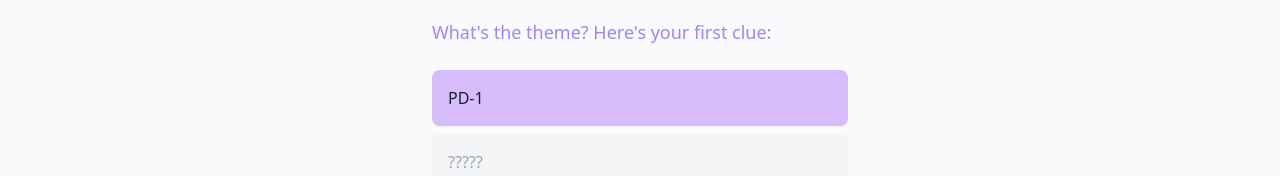
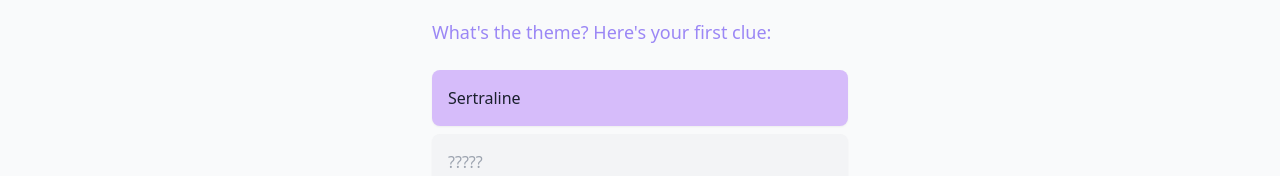
Before and after one commit to dumbledore108/pinpoint-clinical-clues, a React (Vite) app: page / in a window 1280 px wide. Shown: the part 170-346 px from the top of the page. Built offline with nearby package versions, Linux system fonts and the light colour scheme.

Commit message:
Replace clue sets
Update clue sets with new themes and difficulty levels.

```diff
--- a/src/data/cluesets.ts
+++ b/src/data/cluesets.ts
@@ -2,81 +2,95 @@
 import { ClueSet } from "../types/game";
 
 export const CLUE_SETS: ClueSet[] = [
+  // EASY SETS
   {
-    theme: "Banned or Withdrawn Drugs",
-    keyword: "withdrawn",
+    theme: "NSAIDs",
+    keyword: "nsaids",
     clues: [
-      "Rofecoxib",
-      "Thalidomide",
-      "Fenfluramine",
-      "Cisapride",
-      "Terfenadine"
+      "Ibuprofen",
+      "Naproxen",
+      "Diclofenac",
+      "Ketorolac",
+      "Indomethacin"
     ]
   },
   {
-    theme: "DNA Viruses",
-    keyword: "DNA",
+    theme: "Beta Blockers",
+    keyword: "beta-blockers",
     clues: [
-      "Hepatitis B",
-      "Herpes simplex",
-      "HPV",
-      "Adenovirus",
-      "Varicella-zoster"
+      "Metoprolol",
+      "Propranolol",
+      "Atenolol",
+      "Carvedilol",
+      "Bisoprolol"
     ]
   },
   {
-    theme: "Checkpoint Inhibitor Targets",
-    keyword: "checkpoint",
+    theme: "SSRIs",
+    keyword: "ssri",
     clues: [
-      "PD-1",
-      "PD-L1",
-      "CTLA-4",
-      "LAG-3",
-      "TIM-3"
+      "Sertraline",
+      "Escitalopram",
+      "Fluoxetine",
+      "Paroxetine",
+      "Citalopram"
+    ]
+  },
+  // MEDIUM SETS
+  {
+    theme: "Diabetes Complications",
+    keyword: "complications",
+    clues: [
+      "Retinopathy",
+      "Nephropathy",
+      "Neuropathy",
+      "Gastroparesis",
+      "Foot ulcer"
     ]
   },
   {
-    theme: "Zoonotic Infections",
-    keyword: "zoonotic",
+    theme: "Tumor Markers",
+    keyword: "markers",
     clues: [
-      "Brucellosis",
-      "Leptospirosis",
-      "Anthrax",
-      "Rabies",
-      "Tularemia"
+      "PSA",
+      "CA-125",
+      "AFP",
+      "CEA",
+      "CA 19-9"
     ]
   },
   {
-    theme: "Antiarrhythmic Drugs (Class III)",
-    keyword: "class3",
+    theme: "Autoimmune Skin Disorders",
+    keyword: "autoimmune",
     clues: [
-      "Amiodarone",
-      "Dronedarone",
-      "Sotalol",
-      "Ibutilide",
-      "Dofetilide"
+      "Pemphigus vulgaris",
+      "Bullous pemphigoid",
+      "Dermatitis herpetiformis",
+      "Psoriasis",
+      "Vitiligo"
+    ]
+  },
+  // HARD SETS
+  {
+    theme: "Opportunistic Infections in HIV",
+    keyword: "opportunistic",
+    clues: [
+      "Pneumocystis jirovecii",
+      "CMV retinitis",
+      "Toxoplasmosis",
+      "Cryptococcal meningitis",
+      "Mycobacterium avium complex"
     ]
   },
   {
-    theme: "Conditions Associated with HLA-B27",
-    keyword: "hla-b27",
+    theme: "Reversible Causes of Cardiac Arrest (Hs and Ts)",
+    keyword: "hs-and-ts",
     clues: [
-      "Ankylosing spondylitis",
-      "Reactive arthritis",
-      "Psoriatic arthritis",
-      "IBD-associated arthritis",
-      "Uveitis"
-    ]
-  },
-  {
-    theme: "Black Box Warning Drugs for Suicidality",
-    keyword: "suicidality",
-    clues: [
-      "Fluoxetine",
-      "Sertraline",
-      "Venlafaxine",
-      "Bupropion",
-      "Atomoxetine"
+      "Hypoxia",
+      "Hypovolemia",
+      "Tension pneumothorax",
+      "Tamponade",
+      "Toxins"
     ]
   }
 ];
```
